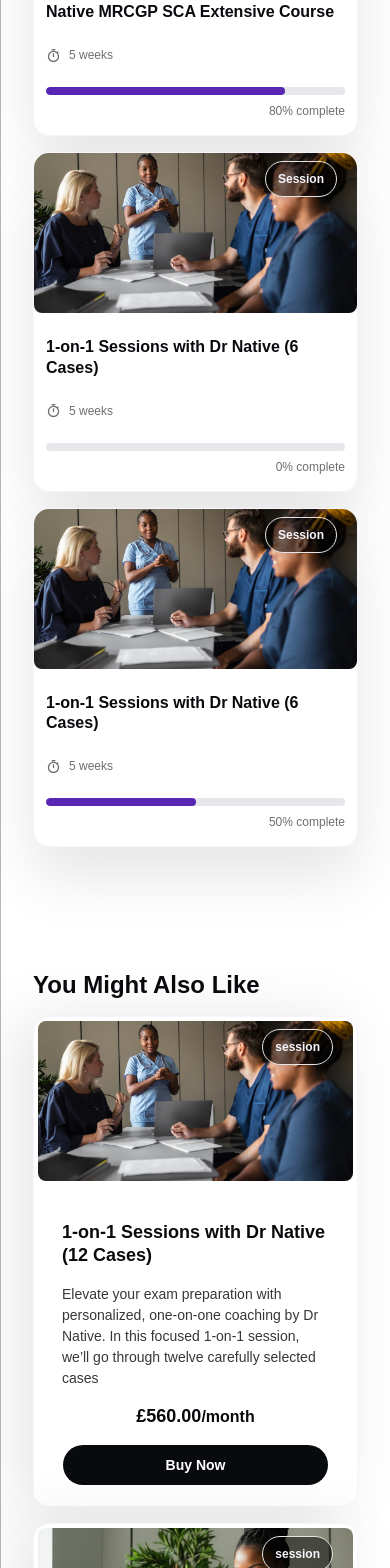
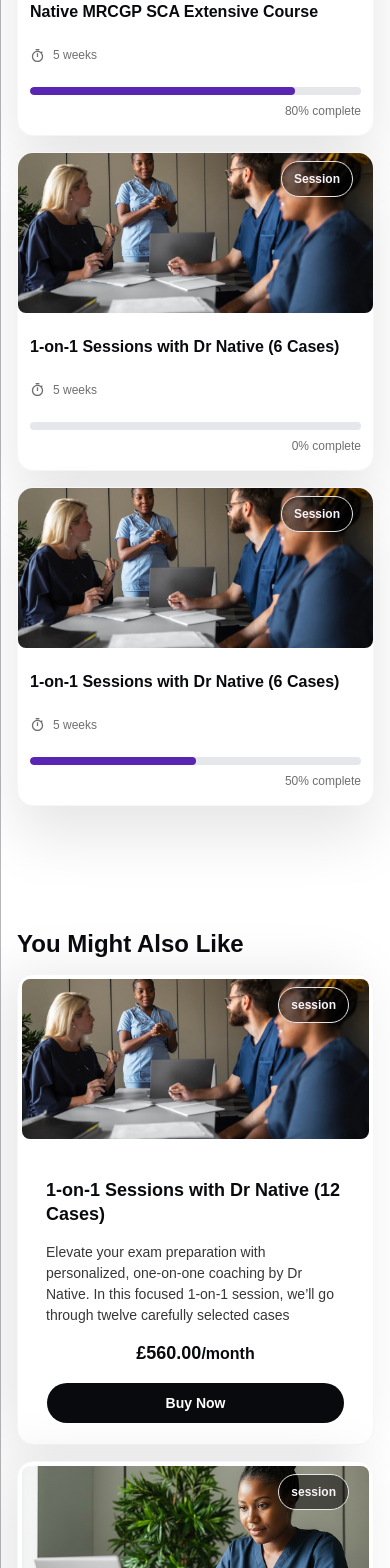
Before and after one commit to say-lem/NativeMed-Ed, a Next.js app: page /courses in a window 390 px wide. Shown: the part 432-2000 px from the top of the page. Built offline with nearby package versions, Linux system fonts and the light colour scheme; a web font is replaced by a local one.

Commit message:
fixing and testing responsiveness

```diff
--- a/src/app/(marketplace)/courses/_components/CoursesCard.tsx
+++ b/src/app/(marketplace)/courses/_components/CoursesCard.tsx
@@ -86,7 +86,7 @@ const courseCard = courses.map((card) => (
 
 export default function CoursesCard() {
   return (
-    <div className="grid grid-cols-1 sm:grid-cols-2 lg:grid-cols-3 gap-4 sm:gap-6 lg:gap-9 py-12 px-8">
+    <div className="grid grid-cols-1 sm:grid-cols-2 lg:grid-cols-3 gap-4 sm:gap-6 lg:gap-9 py-12 sm:px-8 px-4">
       {courseCard}
     </div>
   );
--- a/src/app/(marketplace)/subscriptions/_components/Subscriptioncard.tsx
+++ b/src/app/(marketplace)/subscriptions/_components/Subscriptioncard.tsx
@@ -76,7 +76,7 @@ const subscriptionCard = subscription.map((card) => (
 
 export default function SubscriptionCard() {
   return (
-    <div className="grid grid-cols-1 sm:grid-cols-2 lg:grid-cols-3 gap-4 sm:gap-6 lg:gap-9 py-12 px-8">
+    <div className="grid grid-cols-1 sm:grid-cols-2 lg:grid-cols-3 gap-4 sm:gap-6 lg:gap-9 py-12 sm:px-8 px-4">
       {subscriptionCard}
     </div>
   );
--- a/src/components/shared/AuthForm.tsx
+++ b/src/components/shared/AuthForm.tsx
@@ -18,8 +18,8 @@ export default function AuthForm({ mode }: { mode: "login" | "register" }) {
   return (
     <section className="mt-4 sm:mt-6 lg:mt-8 px-0 sm:px-4 lg:px-15">
       <div className="authFormBorder rounded-[16px] flex flex-col lg:flex-row justify-between overflow-x-hidden">
-        <aside className="hidden lg:block w-1/2 border border-green-600 authFormBg"></aside>
-        <aside className="w-full lg:w-1/2 flex items-center flex-col gap-8 sm:gap-10 lg:gap-12 justify-center px-4 sm:px-8 lg:px-15 py-8 sm:py-10 lg:py-0">
+        <aside className="hidden -ml-6 lg:block w-1/2 authFormBg"></aside>
+        <aside className="w-full lg:w-1/2 flex items-center flex-col gap-8 sm:gap-10 lg:gap-12 justify-center px-4 sm:pr-8 lg:pr-10 py-8 sm:py-10">
           <div>
             <TitleCase text={register ? "Get Started" : "Welcome Back"} />
             <SubtleText
--- a/src/components/shared/YouMightAlsoLike.tsx
+++ b/src/components/shared/YouMightAlsoLike.tsx
@@ -62,7 +62,7 @@ const courseCard = courses.map((course) => (
 
 export default function YouMightAlsoLike() {
   return (
-    <section className="py-12 px-8 space-y-4">
+    <section className="py-12 px-4 lg:px-8 space-y-4">
       <TitleCase text="You Might Also Like" />
 
       <div className="space-y-4">{courseCard}</div>
```
